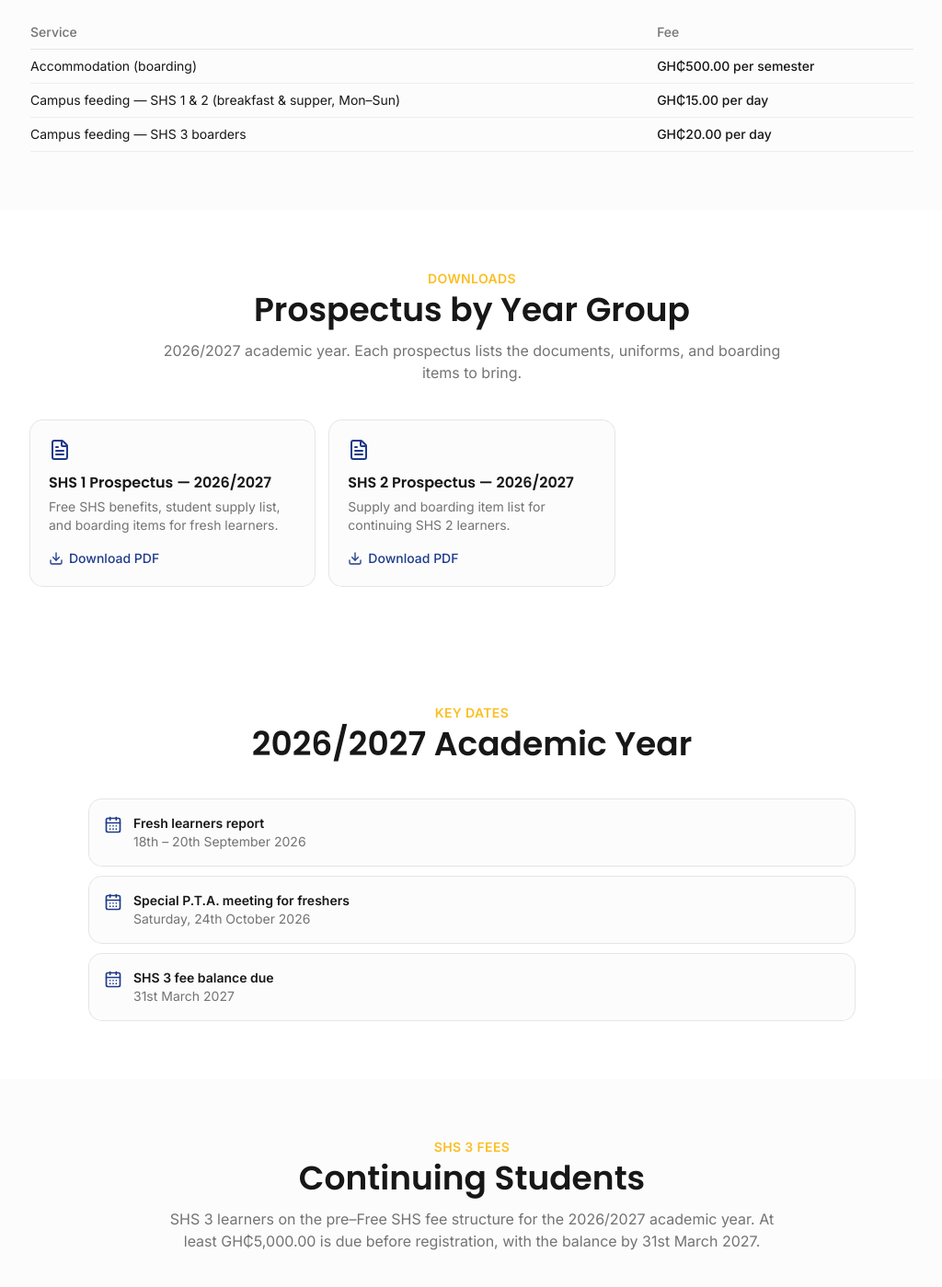
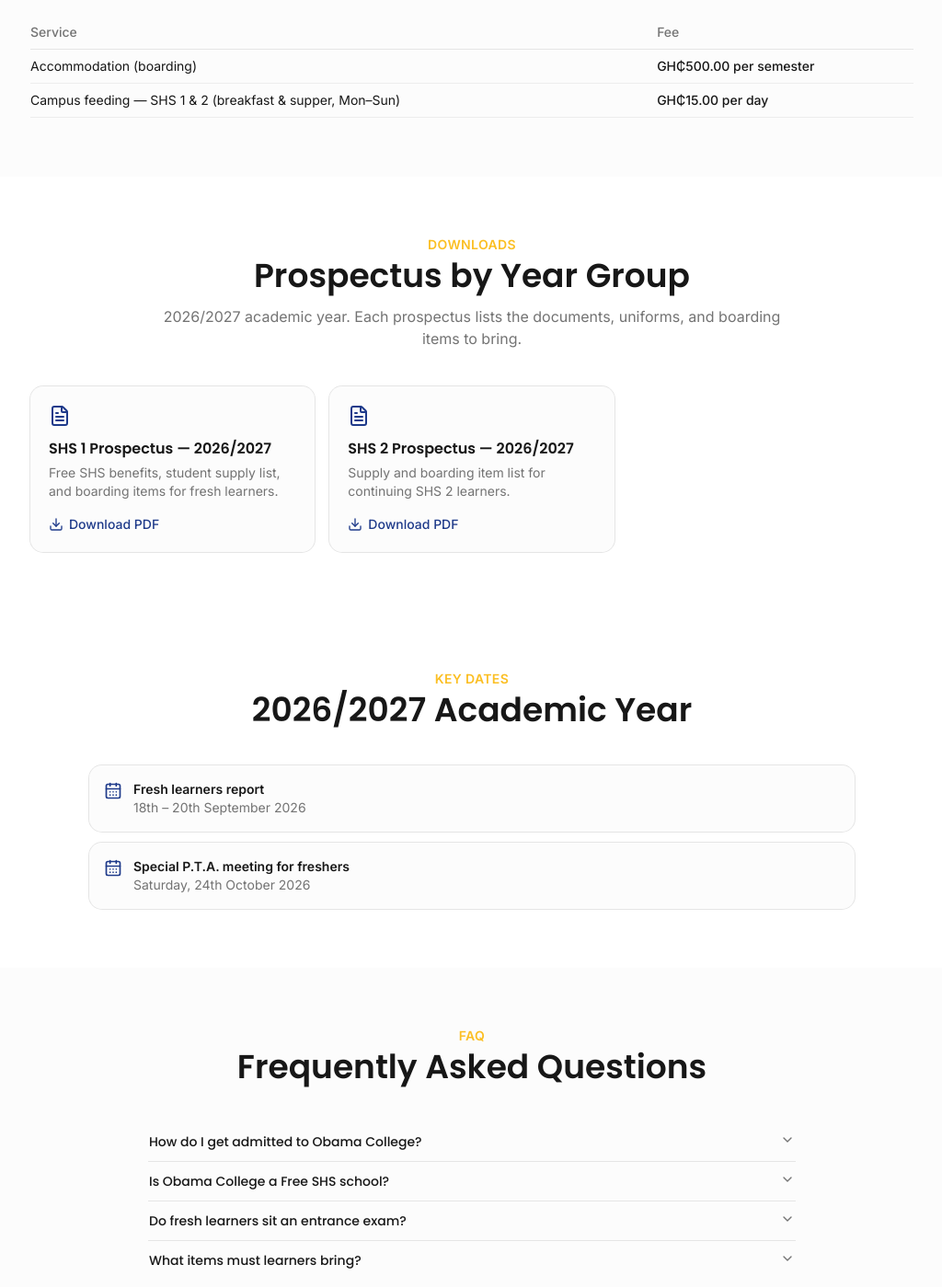
Before and after one commit to gidoo5331/school-website, a Next.js app: page /admissions in a window 1280 px wide. Shown: the part 1745-3144 px from the top of the page at 92% size, without its empty margins (127-1151 px from the left). Built offline with nearby package versions, Linux system fonts and the light colour scheme.

Commit message:
remove shs3

```diff
--- a/app/admissions/page.tsx
+++ b/app/admissions/page.tsx
@@ -28,7 +28,7 @@
       <FreeShs />
       <Downloads />
       <KeyDates />
-      <Fees />
+      {/* <Fees /> */}
       <Faq />
       <ContactAdmissions />
     </>
--- a/data/admissions.ts
+++ b/data/admissions.ts
@@ -45,7 +45,7 @@
   optionalServices: [
     { service: "Accommodation (boarding)", fee: "GH₵500.00 per semester" },
     { service: "Campus feeding — SHS 1 & 2 (breakfast & supper, Mon–Sun)", fee: "GH₵15.00 per day" },
-    { service: "Campus feeding — SHS 3 boarders", fee: "GH₵20.00 per day" },
+    // { service: "Campus feeding — SHS 3 boarders", fee: "GH₵20.00 per day" },
   ],
   continuingStudentFees: {
     note: "SHS 3 learners on the pre–Free SHS fee structure for the 2026/2027 academic year. At least GH₵5,000.00 is due before registration, with the balance by 31st March 2027.",
@@ -74,7 +74,7 @@
   keyDates: [
     { label: "Fresh learners report", value: "18th – 20th September 2026" },
     { label: "Special P.T.A. meeting for freshers", value: "Saturday, 24th October 2026" },
-    { label: "SHS 3 fee balance due", value: "31st March 2027" },
+    // { label: "SHS 3 fee balance due", value: "31st March 2027" },
   ],
   faqs: [
     {
```
